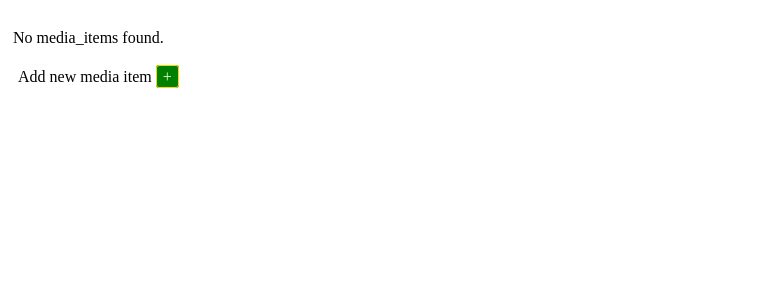
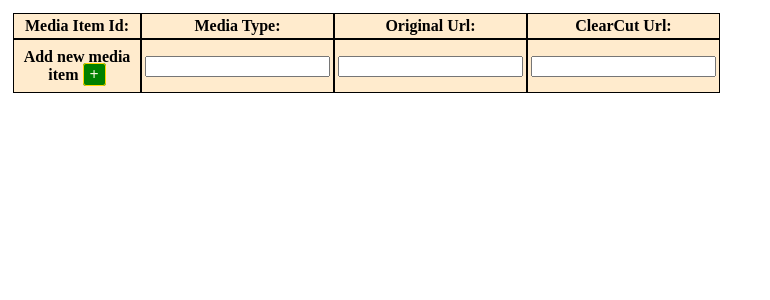
Before and after one commit to chrispdharman/clear-cut-site, a Django app: page /admin/manage/ in a window 1280 px wide. Shown: the top 300 px of the page, without its empty margins (0-770 px from the left). Run offline with Django 3.2, Linux system fonts and the light colour scheme; data that the repository does not hold is empty.

Commit message:
Including js in attempt to convert media type into intelligible strings

```diff
--- a/app/media_management/static/dashboard/index.css
+++ b/app/media_management/static/dashboard/index.css
@@ -10,6 +10,10 @@ tr, th {
     border: 1px solid black;
     min-width: 120px;
     padding: 3px;
+}
+
+tr.special {
+    background-color: blanchedalmond;
 }
 
 .media-items img {
--- /dev/null
+++ b/app/media_management/static/dashboard/utils.js
@@ -0,0 +1,25 @@
+function convertMediaType(params) {
+    console.log("params", params);
+    var media_type_value = params[0];
+    if (Number.isInteger(media_type_value)) {
+        switch (media_type_value) {
+            case "1":
+                return "IMAGE";
+            case "2":
+                return "VIDEO";
+            default:
+                return "UNKNOWN";
+        }
+    }
+}
+
+function init() {
+    var media_type_elements = document.getElementsByClassName("media-type-to-name");
+    var media_type_index = media_type_elements.length;
+
+    while(media_type_index--) {
+        var element = media_type_elements[media_type_index];
+        var mediaType = element.getAttribute("data-media-type");
+        element.innerHTML = convertMediaType(mediaType);
+    };
+}
--- a/app/media_management/templates/dashboard/index.html
+++ b/app/media_management/templates/dashboard/index.html
@@ -3,33 +3,38 @@
 <html>
 <head>
     <title>ClearCut Dashboard</title>
-    <link rel="stylesheet" href="{% static 'dashboard/index.css' %}">
+    <link rel="stylesheet" href="{% static 'dashboard/index.css' %}" />
+    <script type="text/javascript" src="{% static 'dashboard/utils.js' %}"></script>
 </head>
-<body>
+<body onload="init()">
     <div class="container media-items">
-        {% if media_items %}
         <table cellspacing="0">
-            <tr>
+            <tr class="special">
                 <th><p>Media Item Id:</p></th>
+                <th><p>Media Type:</p></th>
                 <th><p>Original Url:</p></th>
                 <th><p>ClearCut Url:</p></th>
             </tr>
-            {% for media_item in media_items %}
+        {% for media_item in media_items %}
             <tr>
                 <th>{{ media_item.id }}</th>
-                <th><img src="{{ media_item.media_url_original }}" alt="Original image displayed"></th>
-                <th><img src="{{ media_item.media_url_clear_cut }}" alt="Original image displayed"></th>
+                <th class="media-type-to-name" data-media-type="{{media_item.media_type_name}}"></th>
+                <th><img src="{{ media_item.media_url_original }}" alt="Original media displayed"></th>
+                <th><img src="{{ media_item.media_url_clear_cut }}" alt="ClearCut media displayed"></th>
             </tr>
-            {% endfor %}
+        {% endfor %}
+            <tr class="special">
+                <th>
+                <div class="add-media-item">
+                    <p>Add new media item</p>
+                    <a href="{% url 'list_create_media' %}"><span>&#43;</span></a>
+                </div>
+                </th>
+                <th><input type="text" id="media-type" /></th>
+                <th><input type="text" id="original-url" /></th>
+                <th><input type="text" id="clearcut-url" /></th>
+            </tr>
         </table>
-        {% else %}
-            <p>No media_items found.</p>
-        {% endif %}
-
-        <div class="add-media-item">
-            <p>Add new media item</p>
-            <a href="{% url 'list_create_media' %}"><span>&#43;</span></button>
-        </div>
     </div>
 </body>
 </html>
```
